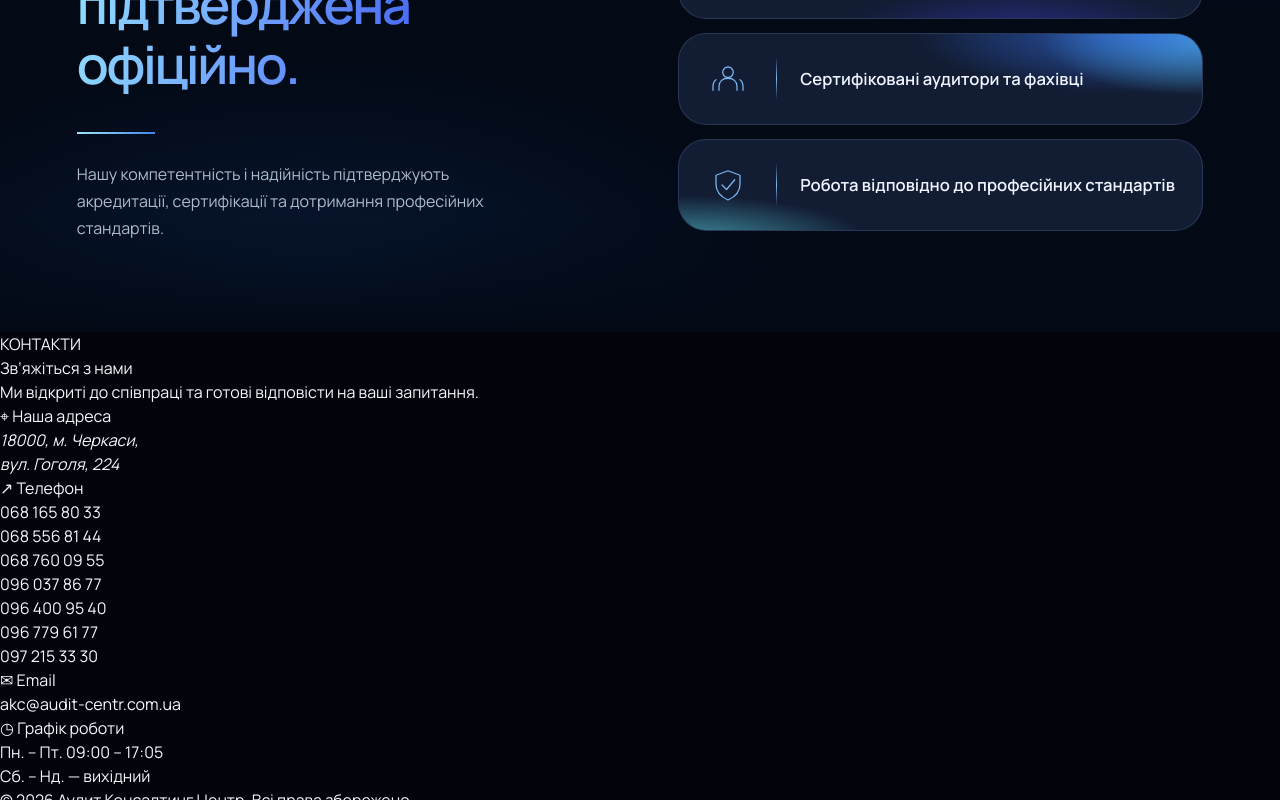
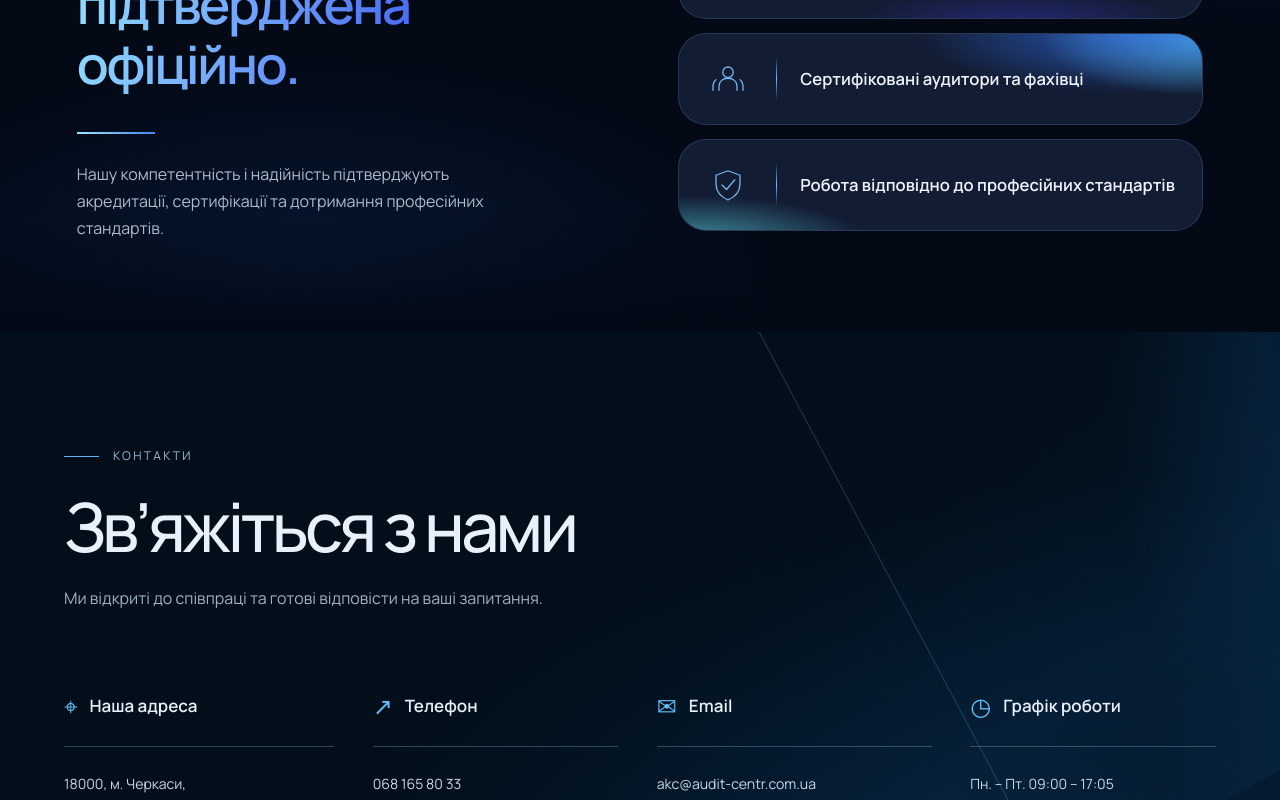
Before and after one commit to dnagorna3817-spec/website_akc_main, a Next.js app: page / in a window 1280 px wide. Shown: the part 3382-4182 px from the top of the page. Built offline with nearby package versions, Linux system fonts and the light colour scheme.

Commit message:
Style contact section to match new dark AKC website on desktop and mobile

```diff
--- a/app/about/about.css
+++ b/app/about/about.css
@@ -2570,3 +2570,60 @@ body {
     text-align: left;
   }
 }
+
+
+/* AKC contacts — restrained navy editorial finish */
+.akc-about-figma .akc-contact-section {
+  position: relative;
+  isolation: isolate;
+  overflow: hidden;
+  min-height: 610px;
+  padding: clamp(76px, 9vw, 136px) clamp(24px, 5vw, 80px) 0;
+  background: radial-gradient(ellipse at 84% 70%, rgba(12, 76, 135, .24), transparent 52%), #020e19;
+  color: #e8f1fa;
+}
+.akc-about-figma .akc-contact-section__glow {
+  position: absolute;
+  z-index: -1;
+  inset: 0;
+  pointer-events: none;
+  background: linear-gradient(142deg, transparent 48%, rgba(20, 89, 154, .12) 66%, transparent 88%);
+}
+.akc-about-figma .akc-contact-section__glow::after {
+  content: "";
+  position: absolute;
+  width: min(56vw, 720px);
+  height: min(56vw, 720px);
+  right: -22%;
+  top: -35%;
+  transform: rotate(-28deg);
+  border-left: 1px solid rgba(76, 167, 235, .28);
+  background: linear-gradient(110deg, transparent 40%, rgba(26, 108, 191, .14), transparent 75%);
+}
+.akc-about-figma .akc-contact-section__intro { max-width: 850px; margin-bottom: clamp(54px, 6vw, 90px); }
+.akc-about-figma .akc-contact-section__eyebrow {
+  display: flex; align-items: center; gap: 14px;
+  font-size: 12px; letter-spacing: .2em; color: #9abbd2; margin-bottom: 25px;
+}
+.akc-about-figma .akc-contact-section__eyebrow span { display: block; width: 35px; height: 1px; background: #5ab6ef; }
+.akc-about-figma .akc-contact-section__intro h2 { font-size: clamp(42px, 5.3vw, 78px); font-weight: 500; line-height: 1.07; letter-spacing: -.055em; margin-bottom: 22px; }
+.akc-about-figma .akc-contact-section__intro > p:last-child { font-size: clamp(15px, 1.25vw, 19px); color: #9eb2c4; line-height: 1.65; }
+.akc-about-figma .akc-contact-section__grid { display: grid; grid-template-columns: 1.1fr 1fr 1.12fr 1fr; gap: clamp(24px, 3vw, 56px); padding-bottom: clamp(72px, 8vw, 120px); }
+.akc-about-figma .akc-contact-section__column { min-width: 0; }
+.akc-about-figma .akc-contact-section__column h3 { display: flex; align-items: center; gap: 12px; padding-bottom: 22px; margin-bottom: 24px; border-bottom: 1px solid rgba(127, 175, 208, .35); font-size: clamp(17px, 1.3vw, 21px); font-weight: 600; }
+.akc-about-figma .akc-contact-section__column h3 span { color: #63bdf7; font-size: 24px; font-weight: 400; }
+.akc-about-figma .akc-contact-section__column address,
+.akc-about-figma .akc-contact-section__column p,
+.akc-about-figma .akc-contact-section__column a { color: #c7d7e5; font-size: clamp(14px, 1.1vw, 17px); line-height: 1.85; font-style: normal; text-decoration: none; overflow-wrap: anywhere; }
+.akc-about-figma .akc-contact-section__column a:hover { color: #6dc6ff; }
+.akc-about-figma .akc-contact-section__phones { list-style: none; margin: 0; padding: 0; }
+.akc-about-figma .akc-contact-section__footer { border-top: 1px solid rgba(127, 175, 208, .22); padding: 32px 0 38px; text-align: center; color: #8fa7bc; font-size: 13px; }
+@media (max-width: 1050px) {
+  .akc-about-figma .akc-contact-section__grid { grid-template-columns: repeat(2, minmax(0, 1fr)); gap: 50px 36px; }
+}
+@media (max-width: 600px) {
+  .akc-about-figma .akc-contact-section { padding: 72px 24px 0; }
+  .akc-about-figma .akc-contact-section__grid { grid-template-columns: 1fr; gap: 36px; padding-bottom: 70px; }
+  .akc-about-figma .akc-contact-section__column h3 { margin-bottom: 14px; padding-bottom: 13px; }
+  .akc-about-figma .akc-contact-section__intro { margin-bottom: 52px; }
+}
```
